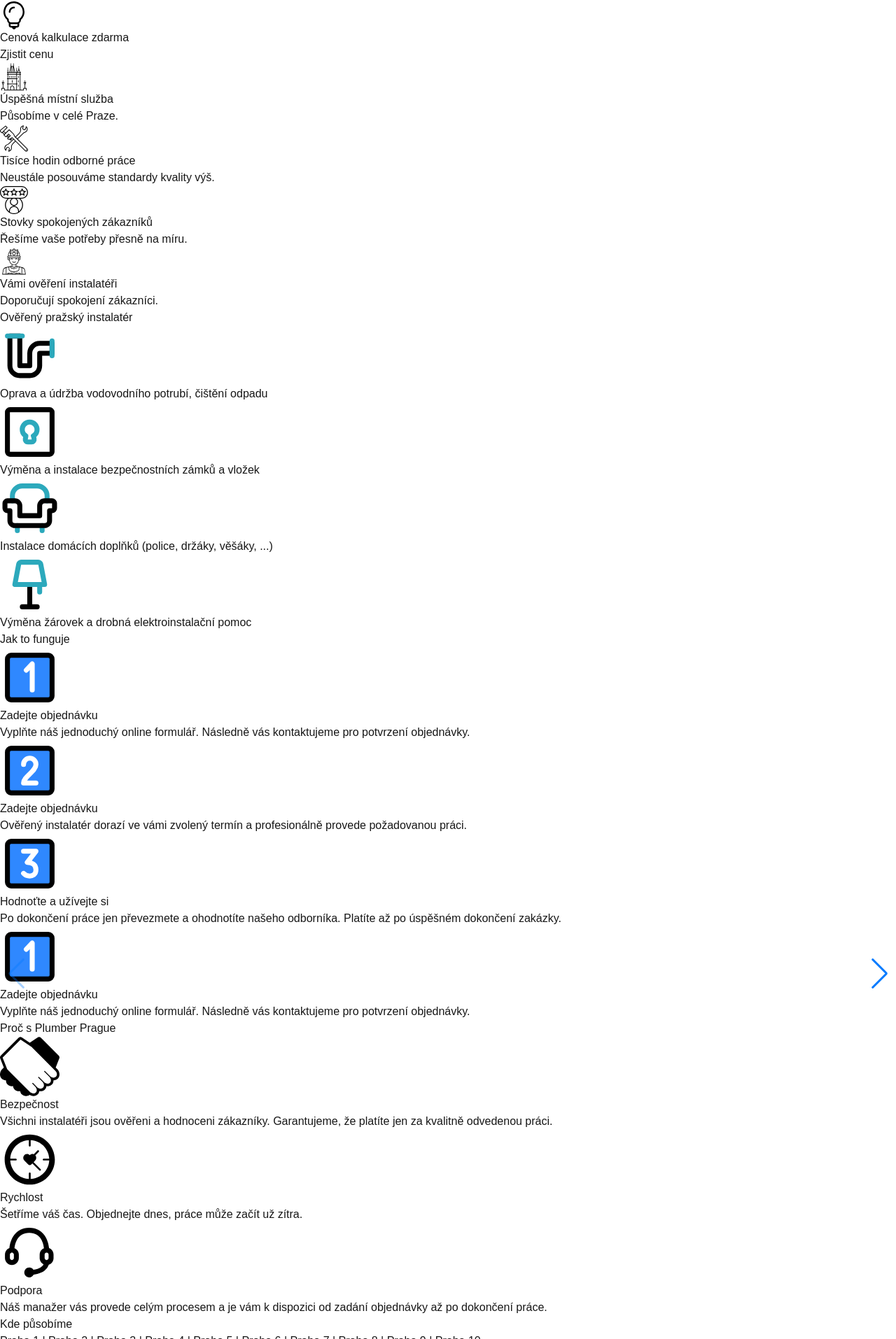
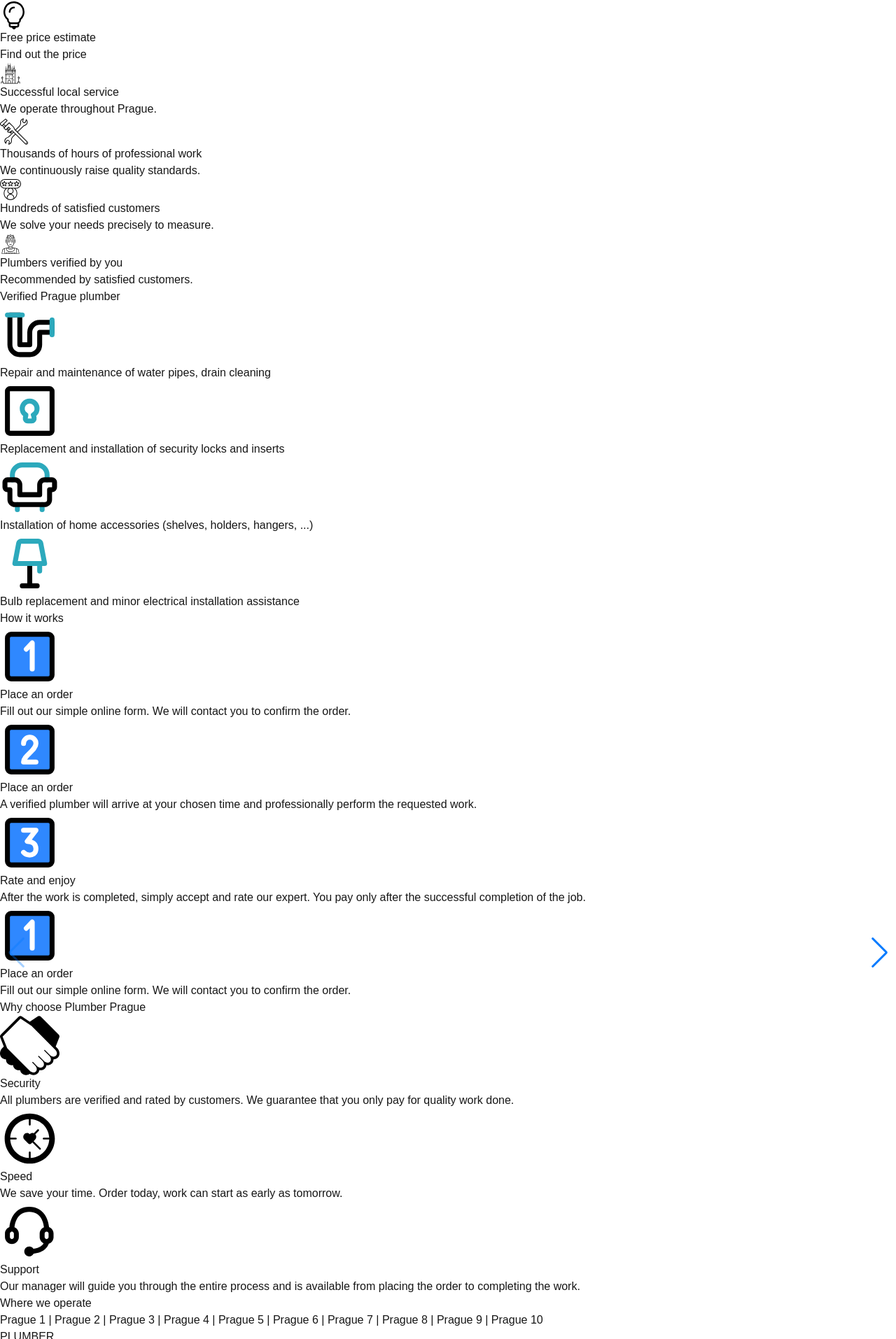
Before and after one commit to HonzaPenicka/plumbering, a Next.js app: page / in a window 1280 px wide. Shown: the part 246-2160 px from the top of the page at 70% size. Built offline with nearby package versions, Linux system fonts and the light colour scheme.

Commit message:
english version

```diff
--- a/public/icon/prague.tsx
+++ b/public/icon/prague.tsx
@@ -4,8 +4,8 @@ export const PragueIcon: FunctionComponent = () => {
   return (
     <svg
       fill="#000000"
-      height="40"
-      width="40"
+      height="30"
+      width="30"
       version="1.1"
       id="Layer_1"
       xmlns="http://www.w3.org/2000/svg"
--- a/public/icon/rating.tsx
+++ b/public/icon/rating.tsx
@@ -4,8 +4,8 @@ export const RationgIcon: FunctionComponent = () => {
   return (
     <svg
       fill="#000000"
-      height="40"
-      width="40"
+      height="30"
+      width="30"
       version="1.1"
       id="Layer_1"
       xmlns="http://www.w3.org/2000/svg"
--- a/public/icon/worker.tsx
+++ b/public/icon/worker.tsx
@@ -4,8 +4,8 @@ export const WorkerIcon: FunctionComponent = () => {
   return (
     <svg
       fill="#000000"
-      width="40"
-      height="40"
+      width="30"
+      height="30"
       viewBox="0 0 100 100"
       id="Layer_1"
       version="1.1"
--- a/src/pages/index.tsx
+++ b/src/pages/index.tsx
@@ -51,7 +51,7 @@ export default function Home() {
             }}
           >
             <div className="justify-center flex text-2xl md:text-4xl lg:text-6xl font-bold text-white py-4 lg:py-8">
-              Ověřený pražský instalatér
+              Verified Prague plumber
             </div>
             `
             <div className="text-xl grid gap-8 lg:gap-12 px-4">
@@ -59,7 +59,7 @@ export default function Home() {
                 <BulpIcon />
 
                 <div className="text-black font-semibold lg:text-2xl">
-                  Kvalifikovaní instalatéři
+                  Qualified plumbers
                 </div>
               </div>
 
@@ -67,8 +67,8 @@ export default function Home() {
                 <BulpIcon />
 
                 <div className="text-black font-semibold lg:text-2xl">
-                  Dostupnost do 1 hodiny <br />
-                  od objednání
+                  Availability within 1 hour <br />
+                  from booking
                 </div>
               </div>
 
@@ -76,70 +76,72 @@ export default function Home() {
                 <BulpIcon />
 
                 <div className="text-black font-semibold lg:text-2xl">
-                  Cenová kalkulace zdarma
+                  Free price estimate
                 </div>
               </div>
             </div>
             <div className="flex items-center justify-center py-24">
-              <button className="backdrop-blur-sm text-white font-bold text-2xl lg:text-4xl py-4 px-16 lg:py-8 lg:px-32 rounded-xl ring-2 ring-[#FFE31A] hover:scale-110">
-                Zjistit cenu
+              <button className="backdrop-blur-sm text-white font-bold text-2xl lg:text-4xl py-4 px-8 lg:py-8 lg:px-32 rounded-xl ring-2 ring-[#FFE31A] hover:scale-110">
+                Find out the price
               </button>
             </div>
           </div>
-          <div className="px-8 py-8 grid md:grid-cols-3 gap-4">
-            <div className="flex gap-8 items-center">
+          <div className="px-8 py-8 grid md:grid-cols-3 gap-8">
+            <div className="flex gap-8 md:gap-4 lg:gap-12 items-center">
               <PragueIcon />
-              <div className="flex flex-col gap-2">
-                <div className="text-lg font-medium">Úspěšná místní služba</div>
+              <div className="flex flex-col gap-2 md:items-start">
+                <div className="text-lg font-medium">
+                  Successful local service
+                </div>
                 <div className="text-sm font-extralight">
-                  Působíme v celé Praze.
+                  We operate throughout Prague.
                 </div>
               </div>
             </div>
-            <div className="flex gap-8 items-center">
+            <div className="flex gap-8 md:gap-4 lg:gap-12 items-center">
               <PlumberIcon />
               <div className="flex flex-col gap-2">
                 <div className="text-lg font-medium">
-                  Tisíce hodin odborné práce
+                  Thousands of hours of professional work
                 </div>
                 <div className="text-sm font-extralight">
-                  Neustále posouváme standardy kvality výš.
+                  We continuously raise quality standards.
                 </div>
               </div>
             </div>
-            <div className="flex gap-8 items-center">
+            <div className="flex gap-8 md:gap-4 lg:gap-12 items-center">
               <RationgIcon />
               <div className="flex flex-col gap-2">
                 <div className="text-lg font-medium">
-                  Stovky spokojených zákazníků
+                  Hundreds of satisfied customers
                 </div>
                 <div className="text-sm font-extralight">
-                  Řešíme vaše potřeby přesně na míru.
+                  We solve your needs precisely to measure.
                 </div>
               </div>
             </div>
-            <div className="flex gap-8 items-center">
+            <div className="flex gap-8 md:gap-4 lg:gap-12 items-center">
               <WorkerIcon />
               <div className="flex flex-col gap-2">
                 <div className="text-lg font-medium">
-                  Vámi ověření instalatéři
+                  Plumbers verified by you
                 </div>
                 <div className="text-sm font-extralight">
-                  Doporučují spokojení zákazníci.
+                  Recommended by satisfied customers.
                 </div>
               </div>
             </div>
           </div>
           <div className="bg-[#D1CFC5] md:bg-white md:border-[#D1CFC5] md:border-4">
             <div className="justify-center flex text-2xl font-bold py-4">
-              Ověřený pražský instalatér
+              Verified Prague plumber
             </div>
             <div className="px-8 pb-4 grid md:grid-cols-3 gap-4">
               <div className="flex gap-4 items-center">
                 <PipeIcon />
                 <div className="flex flex-col gap-2">
                   <div className="text-lg text-ellipsis">
-                    Oprava a údržba vodovodního potrubí, čištění odpadu
+                    Repair and maintenance of water pipes, drain cleaning
                   </div>
                 </div>
               </div>
@@ -147,7 +149,7 @@ export default function Home() {
                 <KeyIcon />
                 <div className="flex flex-col gap-2">
                   <div className="text-lg text-ellipsis">
-                    Výměna a instalace bezpečnostních zámků a vložek
+                    Replacement and installation of security locks and inserts
                   </div>
                 </div>
               </div>
@@ -155,7 +157,8 @@ export default function Home() {
                 <FurnitureIcon />
                 <div className="flex flex-col gap-2">
                   <div className="text-lg font-medium">
-                    Instalace domácích doplňků (police, držáky, věšáky, ...)
+                    Installation of home accessories (shelves, holders, hangers,
+                    ...)
                   </div>
                 </div>
               </div>
@@ -163,7 +166,8 @@ export default function Home() {
                 <LampIcon />
                 <div className="flex flex-col gap-2">
                   <div className="text-lg font-medium">
-                    Výměna žárovek a drobná elektroinstalační pomoc
+                    Bulb replacement and minor electrical installation
+                    assistance
                   </div>
                 </div>
               </div>
@@ -172,7 +176,7 @@ export default function Home() {
         </div>
         <div>
           <div className="justify-center flex text-2xl font-bold pb-4">
-            Jak to funguje
+            How it works
           </div>
           <>
             <div className="px-8 pb-4 gap-4 hidden md:grid md:grid-cols-3">
@@ -181,12 +185,12 @@ export default function Home() {
                 <div className="flex flex-col gap-2">
                   <div className="text-lg text-ellipsis">
                     <div className="text-lg text-center font-semibold text-ellipsis">
-                      Zadejte objednávku
+                      Place an order
                     </div>
                   </div>
                   <div className="text-lg text-center font-extralight text-ellipsis">
-                    Vyplňte náš jednoduchý online formulář. Následně vás
-                    kontaktujeme pro potvrzení objednávky.
+                    Fill out our simple online form. We will contact you to
+                    confirm the order.
                   </div>
                 </div>
               </div>
@@ -195,12 +199,12 @@ export default function Home() {
                 <div className="flex flex-col gap-2">
                   <div className="text-lg text-ellipsis">
                     <div className="text-lg text-center font-semibold text-ellipsis">
-                      Zadejte objednávku
+                      Place an order
                     </div>
                   </div>
                   <div className="text-lg text-center font-extralight text-ellipsis">
-                    Ověřený instalatér dorazí ve vámi zvolený termín a
-                    profesionálně provede požadovanou práci.
+                    A verified plumber will arrive at your chosen time and
+                    professionally perform the requested work.
                   </div>
                 </div>
               </div>
@@ -209,12 +213,13 @@ export default function Home() {
                 <div className="flex flex-col gap-2">
                   <div className="text-lg text-ellipsis">
                     <div className="text-lg text-center font-semibold text-ellipsis">
-                      Hodnoťte a užívejte si
+                      Rate and enjoy
                     </div>
                   </div>
                   <div className="text-lg text-center font-extralight text-ellipsis">
-                    Po dokončení práce jen převezmete a ohodnotíte našeho
-                    odborníka. Platíte až po úspěšném dokončení zakázky.
+                    After the work is completed, simply accept and rate our
+                    expert. You pay only after the successful completion of the
+                    job.
                   </div>
                 </div>
               </div>
@@ -233,12 +238,12 @@ export default function Home() {
                     <div className="flex flex-col gap-2">
                       <div className="text-lg text-ellipsis">
                         <div className="text-lg text-center font-semibold text-ellipsis">
-                          Zadejte objednávku
+                          Place an order
                         </div>
                       </div>
                       <div className="text-lg text-center font-extralight text-ellipsis">
-                        Vyplňte náš jednoduchý online formulář. Následně vás
-                        kontaktujeme pro potvrzení objednávky.
+                        Fill out our simple online form. We will contact you to
+                        confirm the order.
                       </div>
                     </div>
                   </div>
@@ -249,12 +254,12 @@ export default function Home() {
                     <div className="flex flex-col gap-2">
                       <div className="text-lg text-ellipsis">
                         <div className="text-lg text-center font-semibold text-ellipsis">
-                          Zadejte objednávku
+                          Place an order
                         </div>
                       </div>
                       <div className="text-lg text-center font-extralight text-ellipsis">
-                        Ověřený instalatér dorazí ve vámi zvolený termín a
-                        profesionálně provede požadovanou práci.
+                        A verified plumber will arrive at your chosen time and
+                        professionally perform the requested work.
                       </div>
                     </div>
                   </div>
@@ -265,12 +270,13 @@ export default function Home() {
                     <div className="flex flex-col gap-2">
                       <div className="text-lg text-ellipsis">
                         <div className="text-lg text-center font-semibold text-ellipsis">
-                          Hodnodnoťte a užívejte si
+                          Rate and enjoy
                         </div>
                       </div>
                       <div className="text-lg text-center font-extralight text-ellipsis">
-                        Po dokončení práce jen převezmete a ohodnotíte našeho
-                        odborníka. Platíte až po úspěšném dokončení zakázky.
+                        After the work is completed, simply accept and rate our
+                        expert. You pay only after the successful completion of
+                        the job.
                       </div>
                     </div>
                   </div>
@@ -281,7 +287,7 @@ export default function Home() {
         </div>
         <div className="bg-[#D1CFC5] md:bg-white md:border-[#D1CFC5] md:border-4">
           <div className="justify-center flex text-2xl font-bold py-4">
-            Proč s Plumber Prague
+            Why choose Plumber Prague
           </div>
           <div className="px-8 pb-4 grid gap-4">
             <div className="flex flex-col gap-4 items-center">
@@ -289,12 +295,12 @@ export default function Home() {
               <div className="flex flex-col gap-2">
                 <div className="text-lg text-ellipsis">
                   <div className="text-lg text-center font-semibold text-ellipsis">
-                    Bezpečnost
+                    Security
                   </div>
                 </div>
                 <div className="text-lg text-center font-extralight text-ellipsis">
-                  Všichni instalatéři jsou ověřeni a hodnoceni zákazníky.
-                  Garantujeme, že platíte jen za kvalitně odvedenou práci.
+                  All plumbers are verified and rated by customers. We guarantee
+                  that you only pay for quality work done.
                 </div>
               </div>
             </div>
@@ -303,11 +309,12 @@ export default function Home() {
               <div className="flex flex-col gap-2">
                 <div className="text-lg text-ellipsis">
                   <div className="text-lg text-center font-semibold text-ellipsis">
-                    Rychlost
+                    Speed
                   </div>
                 </div>
                 <div className="text-lg text-center font-extralight text-ellipsis">
-                  Šetříme váš čas. Objednejte dnes, práce může začít už zítra.
+                  We save your time. Order today, work can start as early as
+                  tomorrow.
                 </div>
               </div>
             </div>
@@ -316,12 +323,12 @@ export default function Home() {
               <div className="flex flex-col gap-2">
                 <div className="text-lg text-ellipsis">
                   <div className="text-lg text-center font-semibold text-ellipsis">
-                    Podpora
+                    Support
                   </div>
                 </div>
                 <div className="text-lg text-center font-extralight text-ellipsis">
-                  Náš manažer vás provede celým procesem a je vám k dispozici od
-                  zadání objednávky až po dokončení práce.
+                  Our manager will guide you through the entire process and is
+                  available from placing the order to completing the work.
                 </div>
               </div>
             </div>
@@ -329,11 +336,11 @@ export default function Home() {
         </div>
         <div className="px-8 grid gap-4">
           <div className="justify-center flex text-2xl font-bold pb-4">
-            Kde působíme
+            Where we operate
           </div>
           <div className="justify-center flex text-lg font-extralight pb-4">
-            Praha 1 | Praha 2 | Praha 3 | Praha 4 | Praha 5 | Praha 6 | Praha 7
-            | Praha 8 | Praha 9 | Praha 10
+            Prague 1 | Prague 2 | Prague 3 | Prague 4 | Prague 5 | Prague 6 |
+            Prague 7 | Prague 8 | Prague 9 | Prague 10
           </div>
         </div>
       </main>
@@ -376,7 +383,7 @@ export default function Home() {
             </a>
           </div>
           <div className="text-xs text-center">
-            Copyright © 2024 Plumber Prague s.r.o. — všechna práva vyhrazena.
+            Copyright © 2024 Plumber Prague s.r.o. — all rights reserved.
           </div>
         </div>
       </footer>
```
